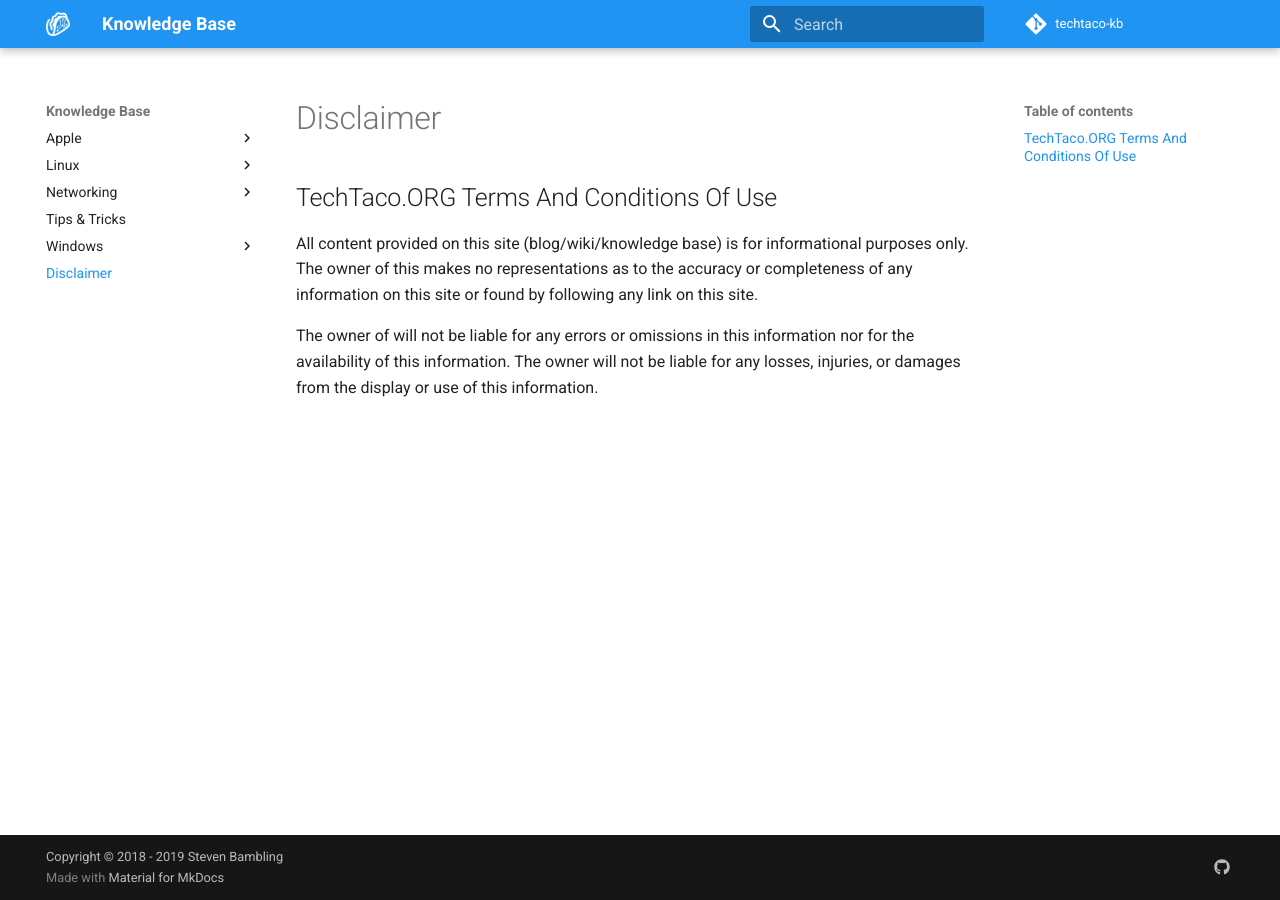
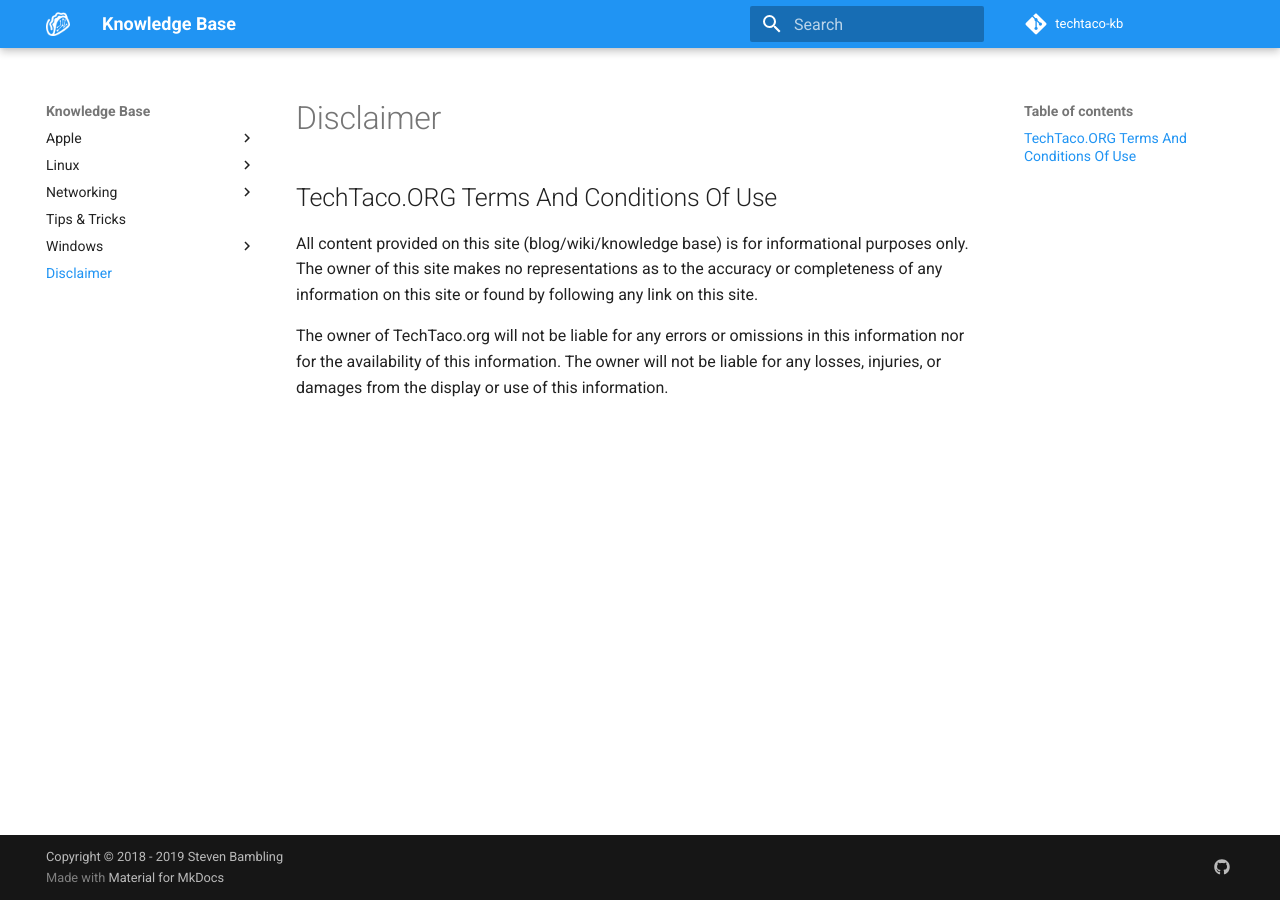
Before and after one commit to smbambling/techtaco-kb-old, an MkDocs documentation site: the page built from docs/disclaimer.md, in a window 1280 px wide. Built offline with MkDocs 1.6.1 and Material for MkDocs 9.7.7, drawn with Linux system fonts in a browser that asks for light colours; comment, search, counter and statistics services are not loaded.

Commit message:
fix: add missing words in disclaimer

```diff
--- a/docs/disclaimer.md
+++ b/docs/disclaimer.md
@@ -1,6 +1,6 @@
 TechTaco.ORG Terms And Conditions Of Use
 -----
 
-All content provided on this site (blog/wiki/knowledge base) is for informational purposes only. The owner of this makes no representations as to the accuracy or completeness of any information on this site or found by following any link on this site.
+All content provided on this site (blog/wiki/knowledge base) is for informational purposes only. The owner of this site makes no representations as to the accuracy or completeness of any information on this site or found by following any link on this site.
 
-The owner of will not be liable for any errors or omissions in this information nor for the availability of this information. The owner will not be liable for any losses, injuries, or damages from the display or use of this information.
+The owner of TechTaco.org will not be liable for any errors or omissions in this information nor for the availability of this information. The owner will not be liable for any losses, injuries, or damages from the display or use of this information.
```
